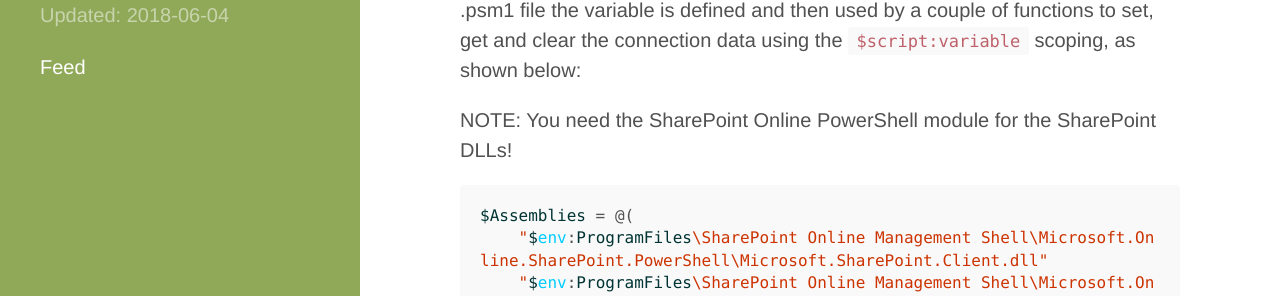
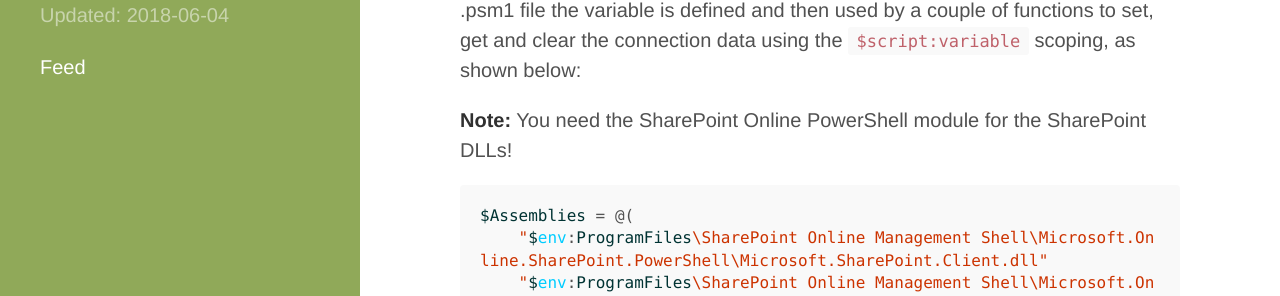
Before and after one commit to davegreen/davegreen.github.io, a Jekyll site: the page built from _posts/2018-06-05-powershell-modules-storing-state-for-connections.md, in a window 1280 px wide and 900 px high. Shown: the part 435-731 px from the top of the window. Built offline with Jekyll 4.4.1, drawn with Linux system fonts in a browser that asks for light colours; some of the changed lines change nothing that is shown.

Commit message:
formatting

````diff
--- a/_posts/2018-06-05-powershell-modules-storing-state-for-connections.md
+++ b/_posts/2018-06-05-powershell-modules-storing-state-for-connections.md
@@ -11,7 +11,7 @@
 
 My example here is a small one derived loosely from a SharePoint Client-Side Object Model (CSOM) module I use and maintain. Essentially, in the module .psm1 file the variable is defined and then used by a couple of functions to set, get and clear the connection data using the `$script:variable` scoping, as shown below:
 
-NOTE: You need the SharePoint Online PowerShell module for the SharePoint DLLs!
+**Note:** You need the SharePoint Online PowerShell module for the SharePoint DLLs!
 
 ```powershell
 $Assemblies = @(
````
